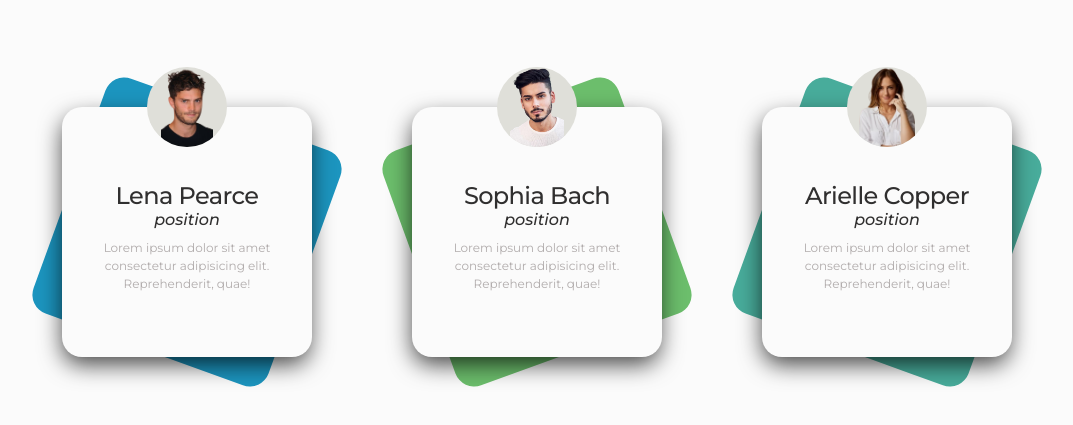
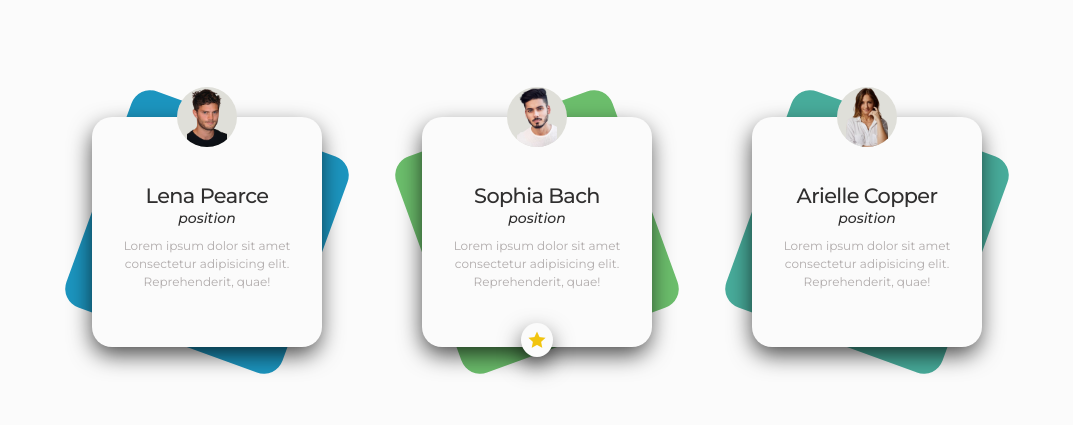
Before and after one commit to Izzah-Salam/Responsive-cards, a plain HTML site: page index.html in a window 1280 px wide. Shown: the part 279-704 px from the top of the page, without its empty margins (103-1176 px from the left). Drawn offline with nearby package versions, Linux system fonts and the light colour scheme.

Commit message:
make it responsive

```diff
--- a/index.html
+++ b/index.html
@@ -4,6 +4,11 @@
     <meta charset="UTF-8" />
     <meta name="viewport" content="width=device-width, initial-scale=1.0" />
     <link rel="stylesheet" href="./style.css" />
+    <link rel="stylesheet" href="https://cdnjs.cloudflare.com/ajax/libs/remixicon/4.6.0/remixicon.css
+
+
+
+    ">
     <title>Responsive_cards</title>
   </head>
   <body>
@@ -44,6 +49,9 @@
                 <span class="person-position">position</span>
                 <p class="person-description">Lorem ipsum dolor sit amet consectetur adipisicing elit. Reprehenderit, quae!</p>
             </div>
+            <div class="star-box">
+              <i class="ri-star-fill star"></i>
+          </div>
         </div>
   </div>
   <div class="card-box back-card3">
--- a/style.css
+++ b/style.css
@@ -75,8 +75,8 @@ body {
 }
 
 .card-box {
-  height: 250px;
-  width: 250px;
+  height: 230px;
+  width: 230px;
   border-radius: 20px;
   margin-inline: 50px;
 }
@@ -125,15 +125,15 @@ body {
 }
 
 .img {
-  height: 80px;
-  width: 80px;
+  height: 60px;
+  width: 60px;
   border-radius: 100%;
   background: #dfdfd9;
   display: flex;
   justify-content: center;
   overflow: hidden;
   position: absolute;
-  top: -40px;
+  top: -30px;
 }
 
 .person-Image {
@@ -147,16 +147,18 @@ body {
 }
 
 .person-name {
-  font-weight: 450;
+  font-weight: 420;
   color: rgba(48, 47, 47);
   margin-top: 10px;
   letter-spacing: -0.6px;
+  font-size: 1.3rem;
 }
 
 .person-position {
   font-style: italic;
   color: rgba(48, 47, 47);
-  font-weight: 500;
+  font-weight: 420;
+  font-size: 14px;
 }
 
 .person-description {
@@ -166,6 +168,24 @@ body {
   line-height: 1.5;
 }
 
+.star-box {
+  position: absolute;
+  padding: 7px;
+  background: var(--cards-bg);
+  border-radius: 100%;
+  bottom: -10px;
+  display: flex;
+  justify-content: center;
+  align-items: center;
+  -webkit-box-shadow: -1px 9px 23px -2px rgba(0, 0, 0, 0.75);
+  -moz-box-shadow: -1px 9px 23px -2px rgba(0, 0, 0, 0.75);
+  box-shadow: -1px 9px 23px -2px rgba(0, 0, 0, 0.75);
+}
+
+.star {
+  font-size: 18px;
+  color: #f1c40f;
+}
 /* ---------------- Responsive Styling ---------------- */
 
 @media (max-width: 944px) {
```
